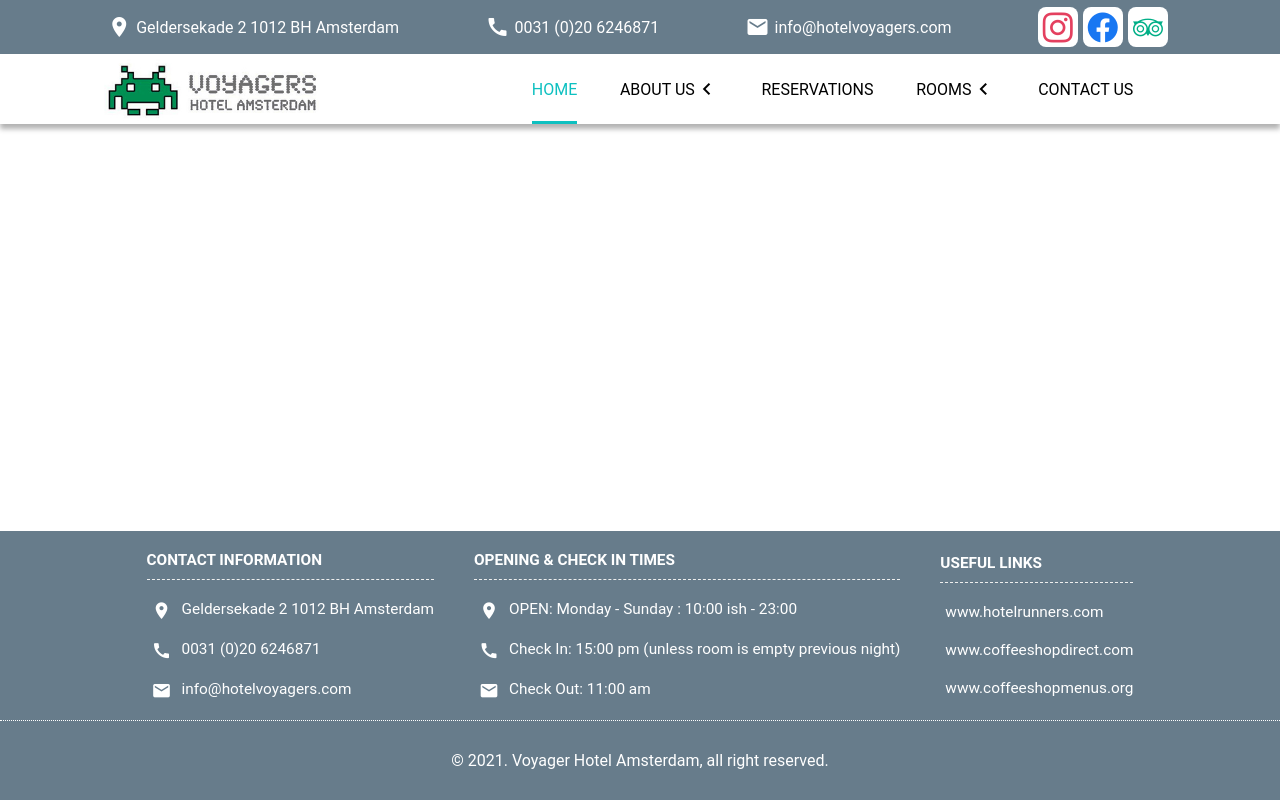
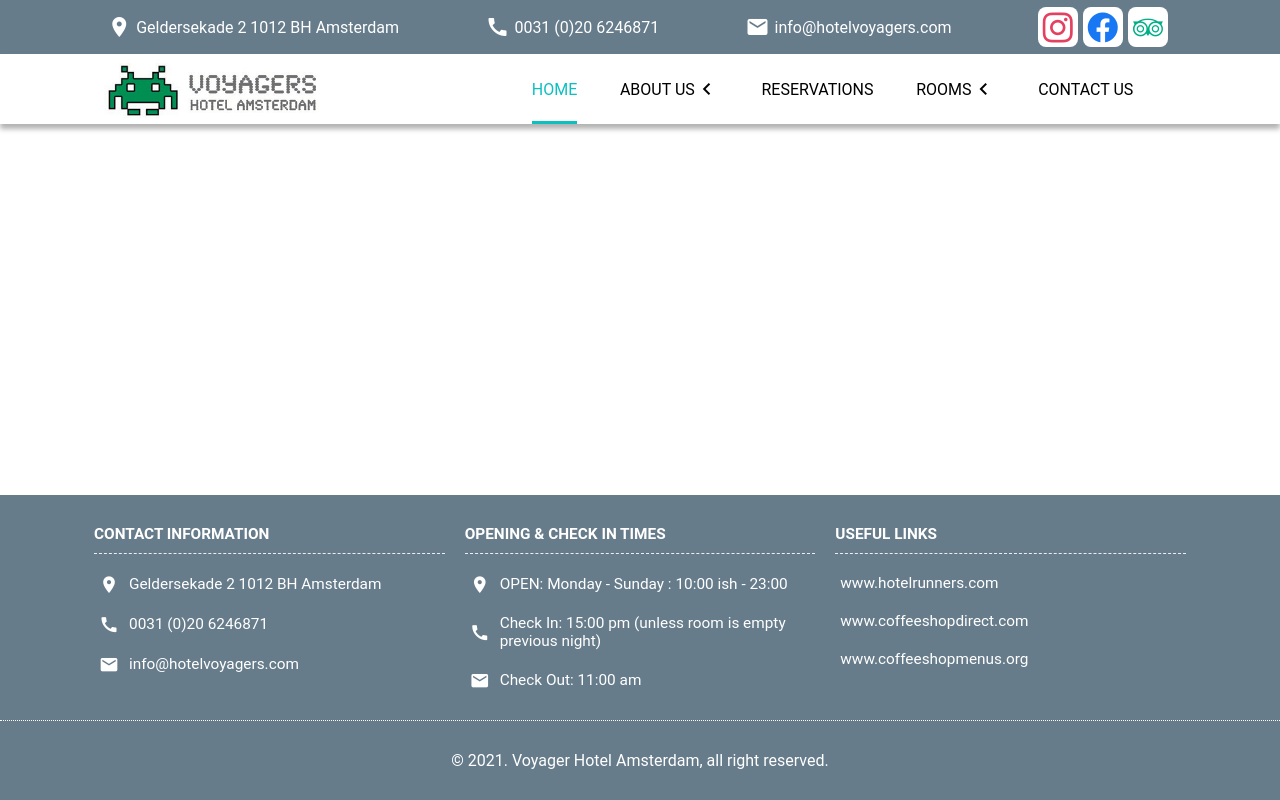
Before and after one commit to WaldovDijk/VoyagersWebsite, a React (Create React App) app in the folder Website/client/: page / in a window 1280 px wide. Built offline with nearby package versions, Linux system fonts and the light colour scheme.

Commit message:
Footer Fix

```diff
--- a/Website/client/src/Components/Footer/FooterItem/index.tsx
+++ b/Website/client/src/Components/Footer/FooterItem/index.tsx
@@ -2,20 +2,14 @@ import styled from 'styled-components';
 import { BreakPoints } from '../../../Style';
 import { Icon } from '../../../Style/Icons';
 
-const ItemWrapper = styled('div')`
+export const ItemWrapper = styled('div')`
   color: #fff;
   display: grid;
   grid-auto-flow: row;
   grid-template-columns: 100%;
   grid-row-gap: 2rem;
-  justify-content: space-between;
-  margin: auto;
-  padding: 1rem;
+
   width: 100%;
-  @media (min-width: ${BreakPoints.md}) {
-    padding: clamp(2rem, 1.2vw, 4rem);
-    width: max-content;
-  }
 `;
 const ItemTitle = styled('div')`
   display: grid;
@@ -30,6 +24,7 @@ const ItemContent = styled('div')`
   grid-auto-flow: column;
   justify-content: left;
   margin-left: 0.5rem;
+  align-items: center;
 `;
 
 const ItemLink = styled('div')`
--- a/Website/client/src/Components/Footer/index.tsx
+++ b/Website/client/src/Components/Footer/index.tsx
@@ -1,7 +1,7 @@
 import styled from 'styled-components';
 import { FooterData } from '../../Data';
 import { BreakPoints } from '../../Style';
-import FooterItem from './FooterItem';
+import FooterItem, { ItemWrapper } from './FooterItem';
 
 const FooterWrapper = styled('div')`
   margin-top: auto;
@@ -9,7 +9,7 @@ const FooterWrapper = styled('div')`
   position: absolute;
   bottom: 0;
   width: 100%;
-  z-index: -1;
+  z-index: 0;
 `;
 
 const FooterBody = styled('div')`
@@ -24,14 +24,29 @@ const FooterBody = styled('div')`
   }
 `;
 
-const ItemWrapper = styled('div')`
+const Wrapper = styled('div')`
   margin: auto;
   font-size: 1.4rem;
   display: grid;
   grid-auto-flow: row;
+  align-items: start;
+  padding: 3rem;
+  grid-gap: 2rem;
   @media (min-width: ${BreakPoints.md}) {
     grid-auto-flow: column;
-    font-size: clamp(1rem, 1.2vw, 1.6rem);
+    font-size: clamp(1.4rem, 1.2vw, 1.6rem);
+    grid-template-columns: repeat(2, 1fr);
+    & ${ItemWrapper}:last-child {
+      grid-row: 2/3;
+      grid-column: 1/-1;
+    }
+  }
+  @media (min-width: ${BreakPoints.lg}) {
+    grid-template-columns: repeat(3, 1fr);
+    & ${ItemWrapper}:last-child {
+      grid-row: auto;
+      grid-column: auto;
+    }
   }
 `;
 
@@ -39,19 +54,22 @@ const FooterCopy = styled('div')`
   border-top: 1px dotted #fff;
   padding: 3rem;
   text-align: center;
-  font-size: 1.6rem;
+  font-size: 1.2rem;
   color: #fff;
+  @media (min-width: ${BreakPoints.md}) {
+    font-size: 1.6rem;
+  }
 `;
 
 const Footer = () => {
   return (
     <FooterWrapper>
       <FooterBody>
-        <ItemWrapper>
+        <Wrapper>
           {FooterData.map((data, i) => {
             return <FooterItem key={i} FooterData={data} />;
           })}
-        </ItemWrapper>
+        </Wrapper>
       </FooterBody>
       <FooterCopy>
         &copy; {new Date().getFullYear()}. Voyager Hotel Amsterdam, all right
```
